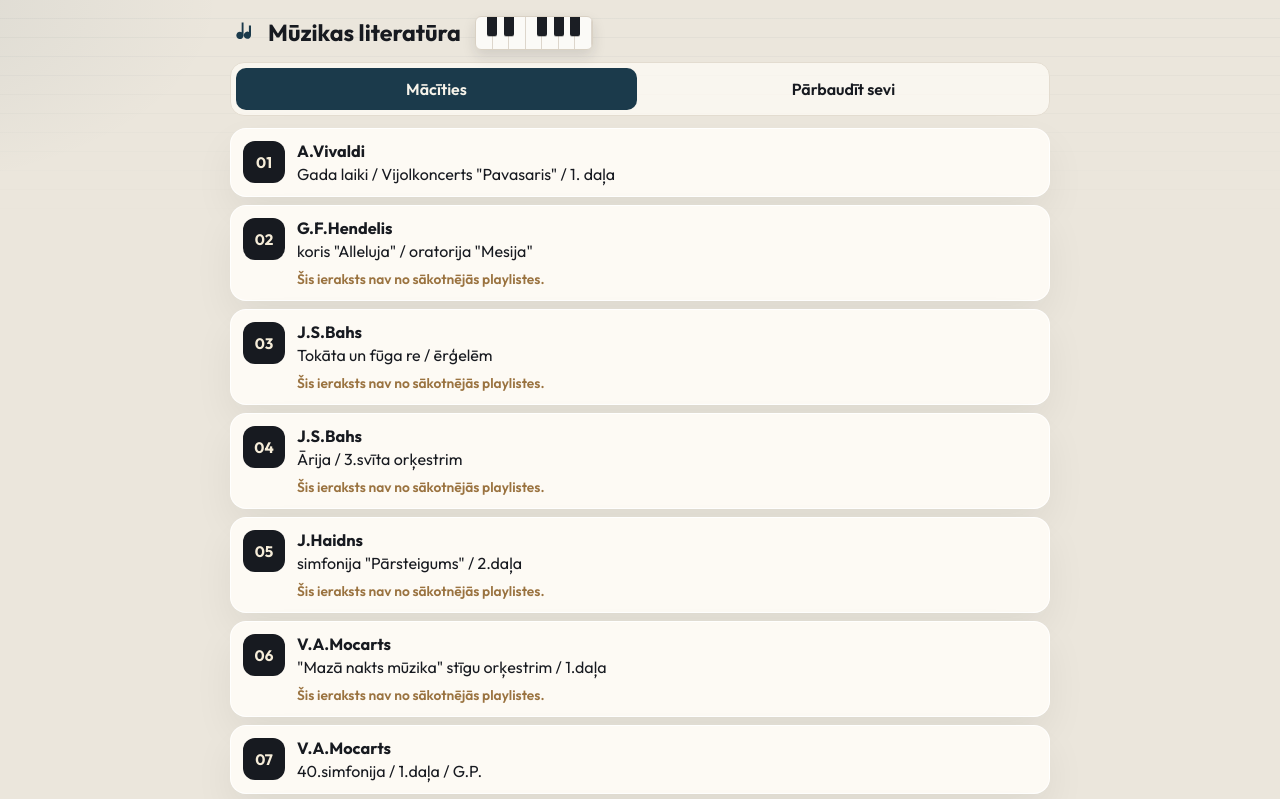
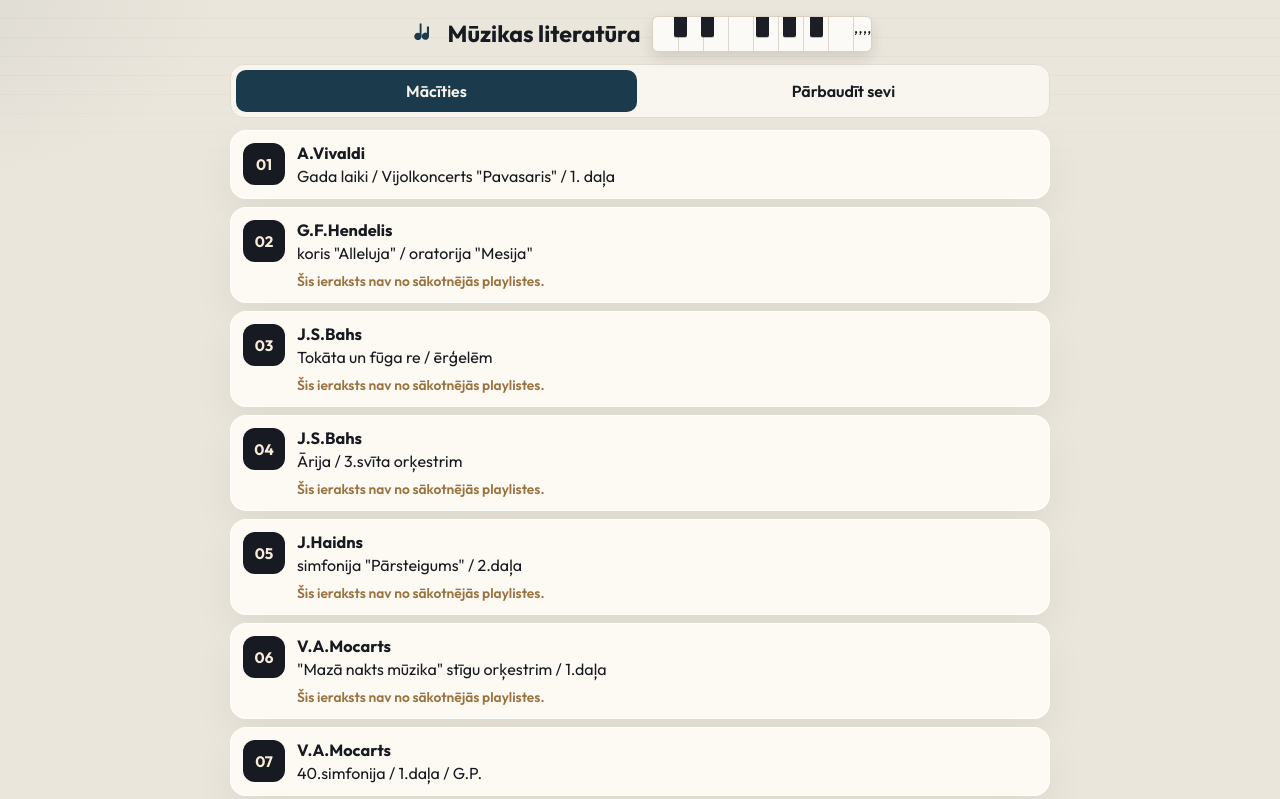
Before and after one commit to linda-ame/muzikas-literatura, a website with bundled scripts: page index.html in a window 1280 px wide. Shown: the top 799 px of the page. Built offline with nearby package versions, Linux system fonts and the light colour scheme.

Commit message:
Iecentrē virsrakstu ar garākām klavierēm augšā.
Co-authored-by: Cursor <cursoragent@cursor.com>

```diff
--- a/app.js
+++ b/app.js
@@ -202,8 +202,13 @@ function render() {
 }
 
 function shell(active) {
-  const whites = Array.from({ length: 7 }, () => "<i></i>").join("");
-  const blacks = [1, 2, 4, 5, 6].map((place) => `<b style="left:calc(${place} / 7 * 100% - 5px)"></b>`).join("");
+  const count = 8;
+  const whites = Array.from({ length: count }, () => "<i></i>").join("");
+  const blacks = [];
+  for (let i = 0; i < count - 1; i++) {
+    if (i % 7 === 2 || i % 7 === 6) continue;
+    blacks.push(`<b style="left:calc((${i + 1}) / ${count} * 100% - 3%)"></b>`);
+  }
   return `
     <header class="masthead">
       <div class="brand">
--- a/styles.css
+++ b/styles.css
@@ -61,8 +61,9 @@ button { cursor: pointer; }
 
 .brand {
   display: flex;
-  gap: 10px;
+  gap: 12px;
   align-items: center;
+  justify-content: center;
 }
 
 .note {
@@ -87,7 +88,7 @@ h1, h2, h3 {
   margin: 0;
 }
 
-h1 { font-size: clamp(1.02rem, 4.5vw, 1.45rem); line-height: 1.2; }
+h1 { font-size: clamp(1rem, 3.8vw, 1.45rem); line-height: 1.2; white-space: nowrap; }
 
 h2 { font-size: 1.2rem; }
 
@@ -102,9 +103,8 @@ h2 { font-size: 1.2rem; }
   position: relative;
   display: flex;
   flex: none;
-  height: 34px;
-  width: 118px;
-  margin-left: 4px;
+  height: 36px;
+  width: clamp(156px, 42vw, 220px);
   border-radius: 6px;
   overflow: hidden;
   box-shadow: 0 6px 14px rgba(23, 26, 32, 0.12);
@@ -123,7 +123,7 @@ h2 { font-size: 1.2rem; }
 .piano b {
   position: absolute;
   top: 0;
-  width: 10px;
+  width: 6%;
   height: 58%;
   background: #1b1e24;
   border-radius: 0 0 2px 2px;
```
